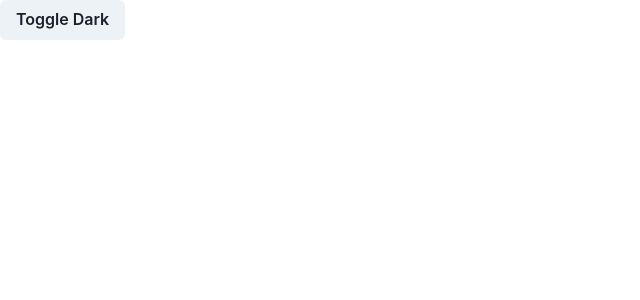
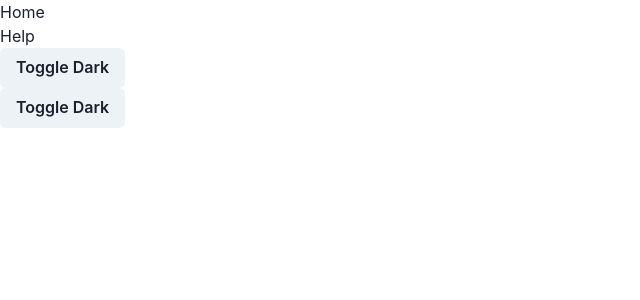
Before and after one commit to TsioryRaman/transfert-front, a React (Vite) app: page / in a window 1280 px wide. Shown: the top 300 px of the page, without its empty margins (0-640 px from the left). Built offline with nearby package versions, Linux system fonts and the light colour scheme; no server answers.

Commit message:
feat: add context

```diff
--- a/src/App.tsx
+++ b/src/App.tsx
@@ -1,10 +1,29 @@
 import { socket, WebSocketProvider } from './WebSocketContexts'
 import { Home } from './components/home'
+import { BrowserRouter, Link, Route, Routes } from 'react-router-dom'
+import { Help } from './components/help'
+import { UserContext, UserContextProvider } from './context/UserContext'
 
 function App() {
 
   return (
     <WebSocketProvider value={socket}>
+      <BrowserRouter>
+      <UserContextProvider value={UserContext}>
+      <ul>
+          <li>
+            <Link to="/">Home</Link>
+          </li>
+          <li>
+            <Link to="/help">Help</Link>
+          </li>
+        </ul>
+      <Routes>
+          <Route index element={<Home />} />
+          <Route path="blogs" element={<Help />} />
+      </Routes>
+      </UserContextProvider>
+      </BrowserRouter>
       <Home></Home>
     </WebSocketProvider>
   )
--- /dev/null
+++ b/src/components/help.tsx
@@ -0,0 +1,9 @@
+import { Box } from "@chakra-ui/react";
+
+export const Help = () => {
+    return (
+        <Box>
+            Help
+        </Box>
+    );
+}
--- /dev/null
+++ b/src/context/UserContext.ts
@@ -0,0 +1,7 @@
+import React,{createContext } from "react";
+
+export const UserContext = createContext({
+    user:null,
+    setUser: () => {}
+})
+export const UserContextProvider = UserContext.Provider;
```
